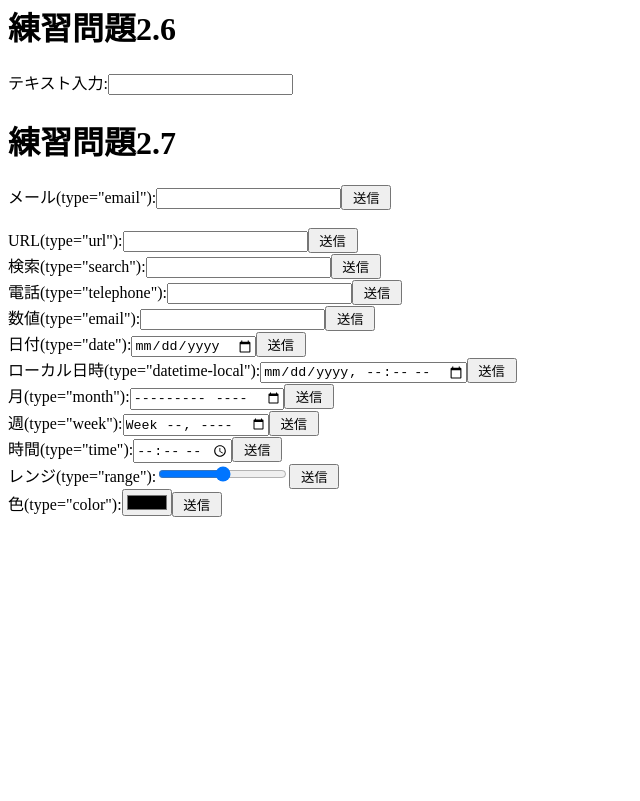
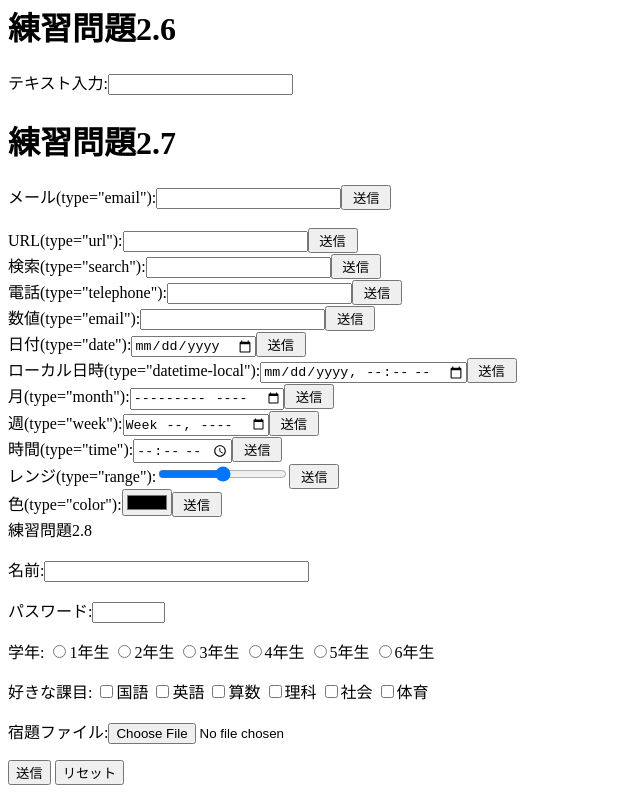
Before and after one commit to akiay1210/akiya2025, a plain HTML site: page index.html in a window 1280 px wide. Shown: the part 1382-2183 px from the top of the page, without its empty margins (0-640 px from the left). Before the commit the page ends 1907 px from the top, so only its background shows below. Drawn offline with Linux system fonts and the light colour scheme.

Commit message:
Update index.html

```diff
--- a/index.html
+++ b/index.html
@@ -107,5 +107,30 @@ style="margin:1ex">x<sup>2</sup>+y<sup>2</sup>=z<sup>2</sup>
 <form action="xxx.php" method="post"><label>時間(type="time"):<input type="time"></label><input type="submit" value=" 送信 "></form>
 <form action="xxx.php" method="post"><label>レンジ(type="range"):<input type="range"></label><input type="submit" value=" 送信 "></form>
 <form action="xxx.php" method="post"><label>色(type="color"):<input type="color"></label><input type="submit" value=" 送信 "></form>
+
+<hi>練習問題2.8</hi>
+<p><label>名前:<input type="text"name="name"size="30"maxlenhth="20"></ladel></p>
+<p><label>パスワード:<input type="password"name="pass"size="6"maxlength="4"></label></p>
+<p>学年:
+<label><input type="radio"name="gakunen"value="1">1年生</label>
+<label><input type="radio"name="gakunen"value="2">2年生</label>
+<label><input type="radio"name="gakunen"value="3">3年生</label>
+<label><input type="radio"name="gakunen"value="4">4年生</label>
+<label><input type="radio"name="gakunen"value="5">5年生</label>
+<label><input type="radio"name="gakunen"value="6">6年生</label>
+</p>
+<p>好きな課目:
+<label><input type="checkbox"name="kamoku"value="kokugo">国語</label>
+<label><input type="checkbox"name="kamoku"value="eigo">英語</label>
+<label><input type="checkbox"name="kamoku"value="sansu">算数</label>
+<label><input type="checkbox"name="kamoku"value="rika">理科</label>
+<label><input type="checkbox"name="kamoku"value="syakai">社会</label>
+<label><input type="checkbox"name="kamoku"value="taiiku">体育</label>
+</p>
+<p><label>宿題ファイル:<input type="file"name="syukudai"></label></p>
+<p>
+<input type="submit"value="送信">
+<input type="reset"value="リセット">
+</p>
 </body>
 </html>
```
